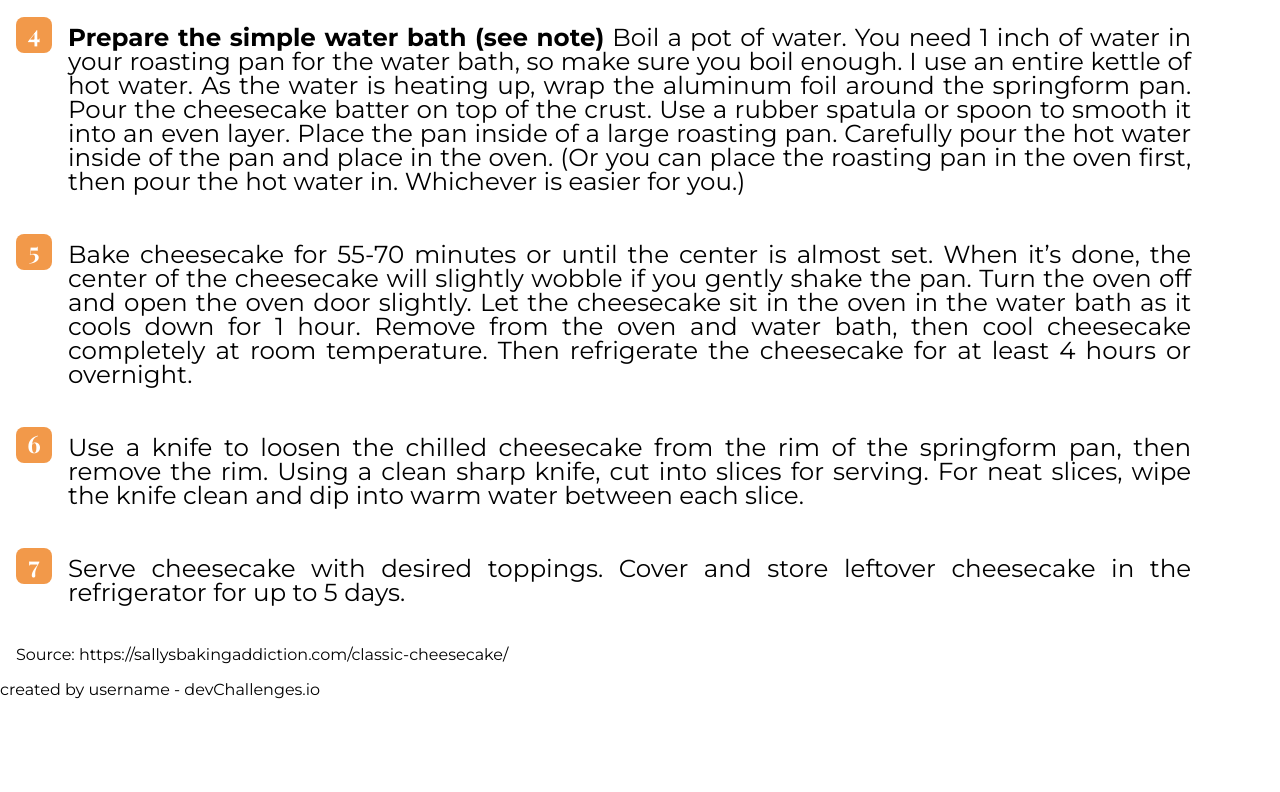
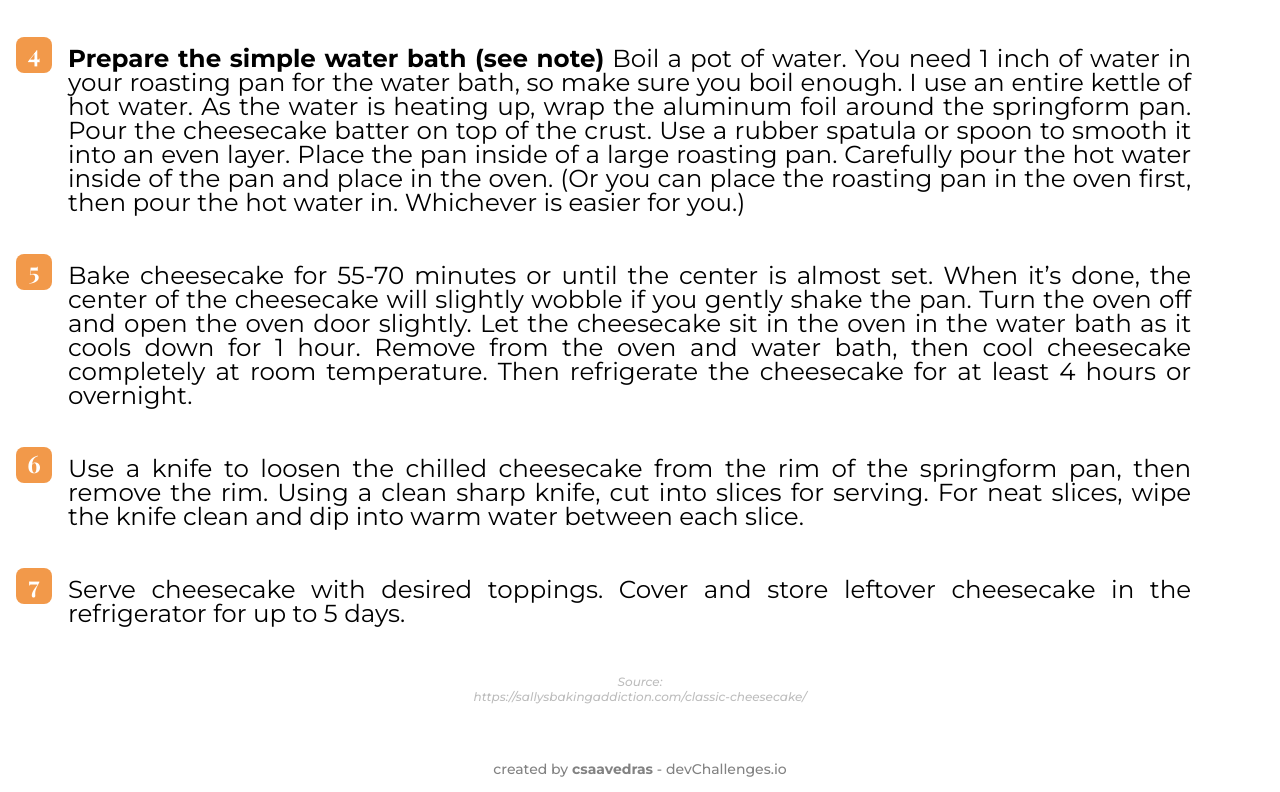
Before and after one commit to csaavedras/devChallenge_recipe-page, a plain HTML site: page index.html in a window 1280 px wide. Shown: the part 2158-2950 px from the top of the page. Before the commit the page ends 2857 px from the top, so only its background shows below. Drawn offline with nearby package versions, Linux system fonts and the light colour scheme; a web font is replaced by a local one.

Commit message:
Add: Footer section

```diff
--- a/index.html
+++ b/index.html
@@ -255,8 +255,21 @@
           </div>
         </div>
       </section>
-      <p>Source: https://sallysbakingaddiction.com/classic-cheesecake/</p>
+      <p class="source">
+        Source: <br />
+        https://sallysbakingaddiction.com/classic-cheesecake/
+      </p>
     </main>
-    <footer>created by username - devChallenges.io</footer>
+    <footer>
+      <p>
+        created by
+        <span
+          ><a href="https://github.com/csaavedras" target="_blank"
+            >csaavedras</a
+          ></span
+        >
+        - devChallenges.io
+      </p>
+    </footer>
   </body>
 </html>
--- a/main.css
+++ b/main.css
@@ -126,9 +126,9 @@ header {
 /* Ingredients Recipe Section  */
 .label {
   font-family: 'Montserrat', sans-serif;
-  font-size: calc(0.6rem + 1vw);
+  line-height: 24px;
+  font-size: calc(0.736rem + 1vw);
   font-weight: 400;
-  line-height: 1.563rem;
   display: grid;
   grid-template-columns: 1em auto;
   gap: 0.5em;
@@ -193,3 +193,28 @@ input[type='checkbox'] {
 .text_bold {
   font-weight: bold;
 }
+.source {
+  margin-top: 2em;
+  font-weight: 400;
+  font-style: italic;
+  font-family: 'Montserrat', sans-serif;
+  text-align: center;
+  color: var(--clr_gray);
+  font-size: 0.75rem;
+}
+/* FOOTER SECTION */
+footer p {
+  margin-top: 4em;
+  text-align: center;
+  font-weight: 500;
+  font-size: 0.875rem;
+  color: #828282;
+}
+footer p a {
+  text-decoration: 0;
+  color: #828282;
+  font-weight: bold;
+}
+footer p a:hover {
+  color: var(--clr_bg_btn);
+}
```
